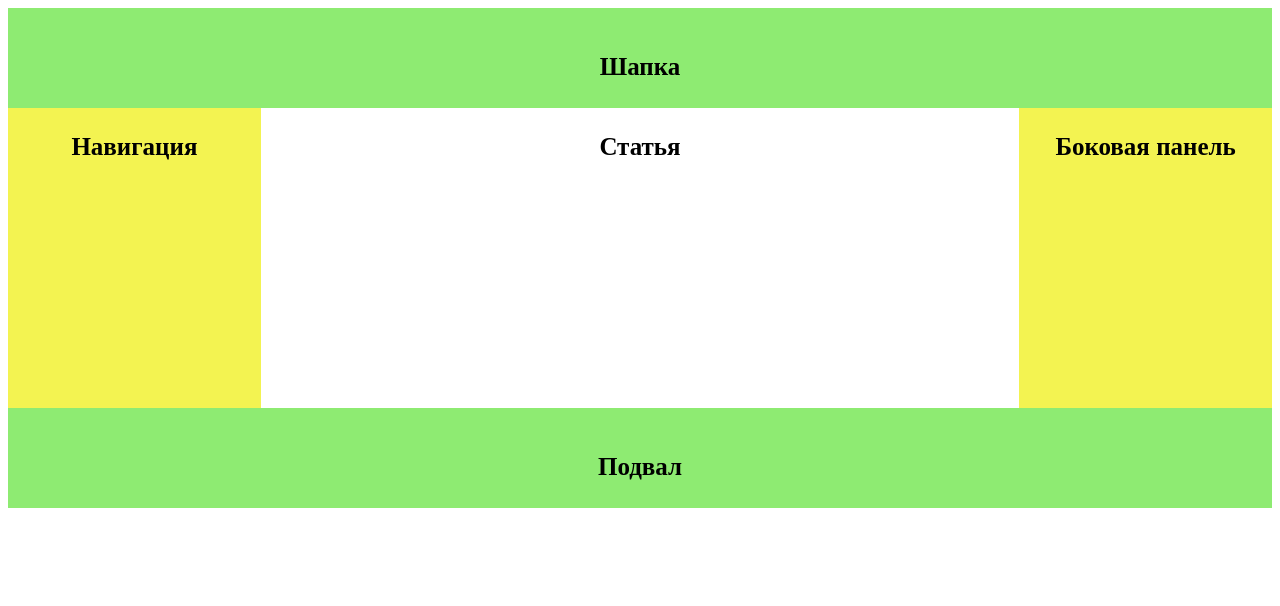
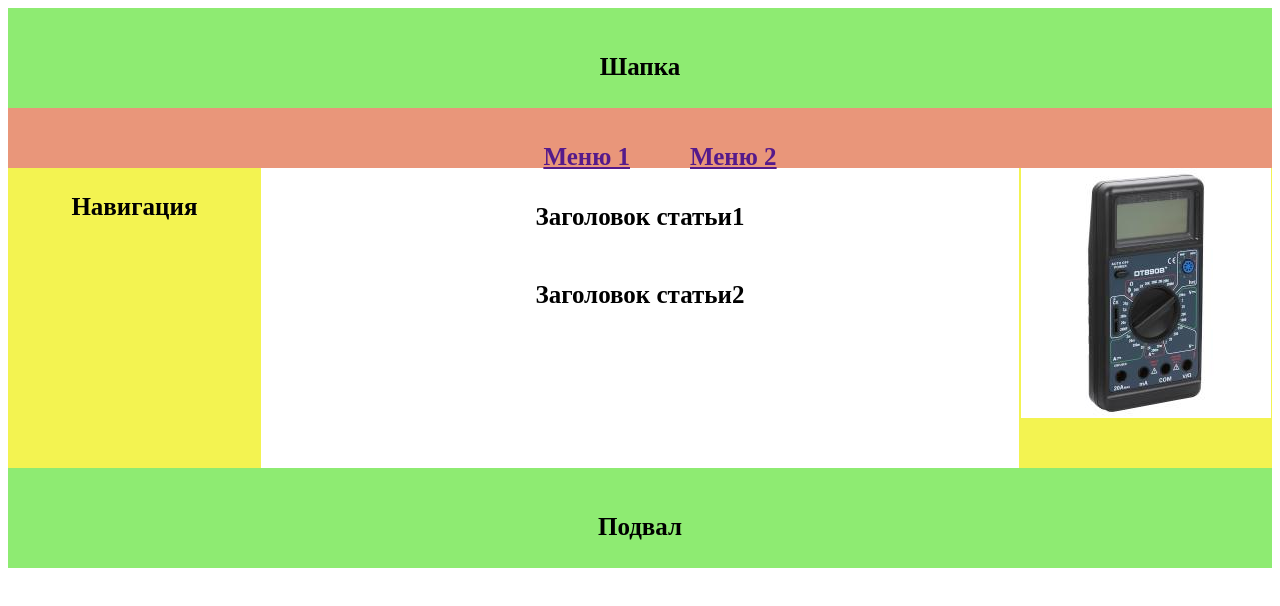
Before and after one commit to AlexandrT67/Praktika2, a plain HTML site: page index.html in a window 1280 px wide. Drawn offline with Linux system fonts and the light colour scheme.

Commit message:
Домашнеее задание на 17 число

```diff
--- a/index.html
+++ b/index.html
@@ -10,23 +10,34 @@
 </head>
 
 <body>
-    <div class="top-footer">
+    <header class="top-footer">
         <p>Шапка</p>
-    </div>
+    </header>
+    <nav class="nav">
+        <ul class="menu">
+            <li class="menu-item"><a href="">Меню 1</a></li>
+            <li class="menu-item"><a href="">Меню 2</a></li>
+        </ul>
+    </nav>
     <div class="centr">
-        <div class="left">
+        <aside class="left">
             <p>Навигация</p>
-        </div>
-        <div class="statia">
-            <p>Статья</p>
-        </div>
+        </aside>
+        <article class="art">
+            <p> Заголовок статьи1</p>
+
+            <p> Заголовок статьи2</p>
+
+        </article>
+
         <div class="rayt">
-            <p>Боковая панель</p>
+            <img class="img"  src="t.jpg" alt="Тестер">
         </div>
     </div>
 
 </body>
-<div class="top-footer">
-        <p>Подвал</p>
-    </div>
+<footer class="top-footer">
+    <p>Подвал</p>
+</footer>
+
 </html>
--- a/stle.css
+++ b/stle.css
@@ -16,6 +16,26 @@ body
     height: 80px;
     padding-top: 20px;
 }
+.menu
+{
+    display: flex;
+    flex-direction: row;
+    justify-content: center;
+    list-style: none;
+}
+.menu-item
+{
+    margin-right: 30px;
+    margin-left: 30px;
+}
+.nav
+{
+    background-color: darksalmon;
+    height: 60px;
+    padding-top: 10px;
+    box-sizing: border-box;
+
+}
 .centr
 {
     display: flex;
@@ -27,10 +47,12 @@ body
     width: 20%;
     height: 300px;
 }
-.statia
+.art
 {
+    display: flex;
+    flex-direction: column;
     width: 60%;
-    height: 300px;
+    margin-top: 10px;
 }
 .rayt
 {
```
Also changed, not shown: t.jpg (added).
